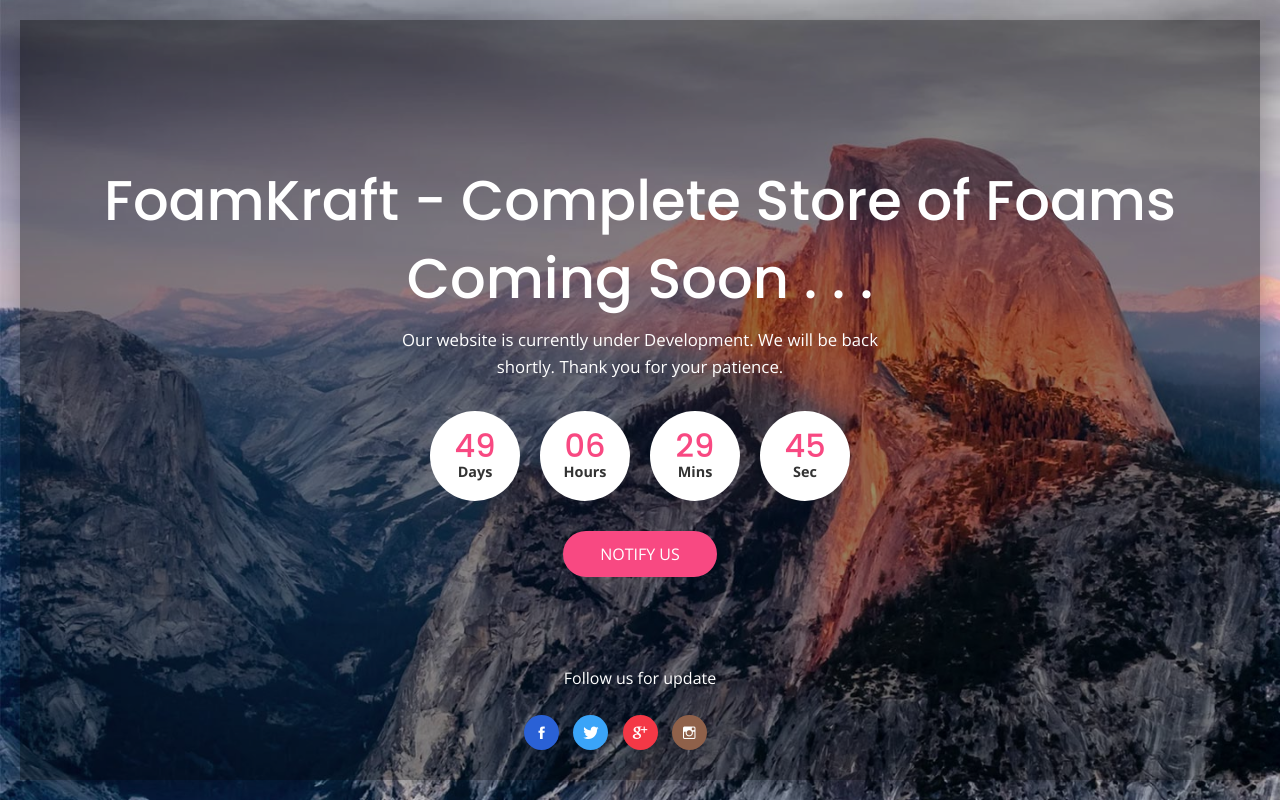
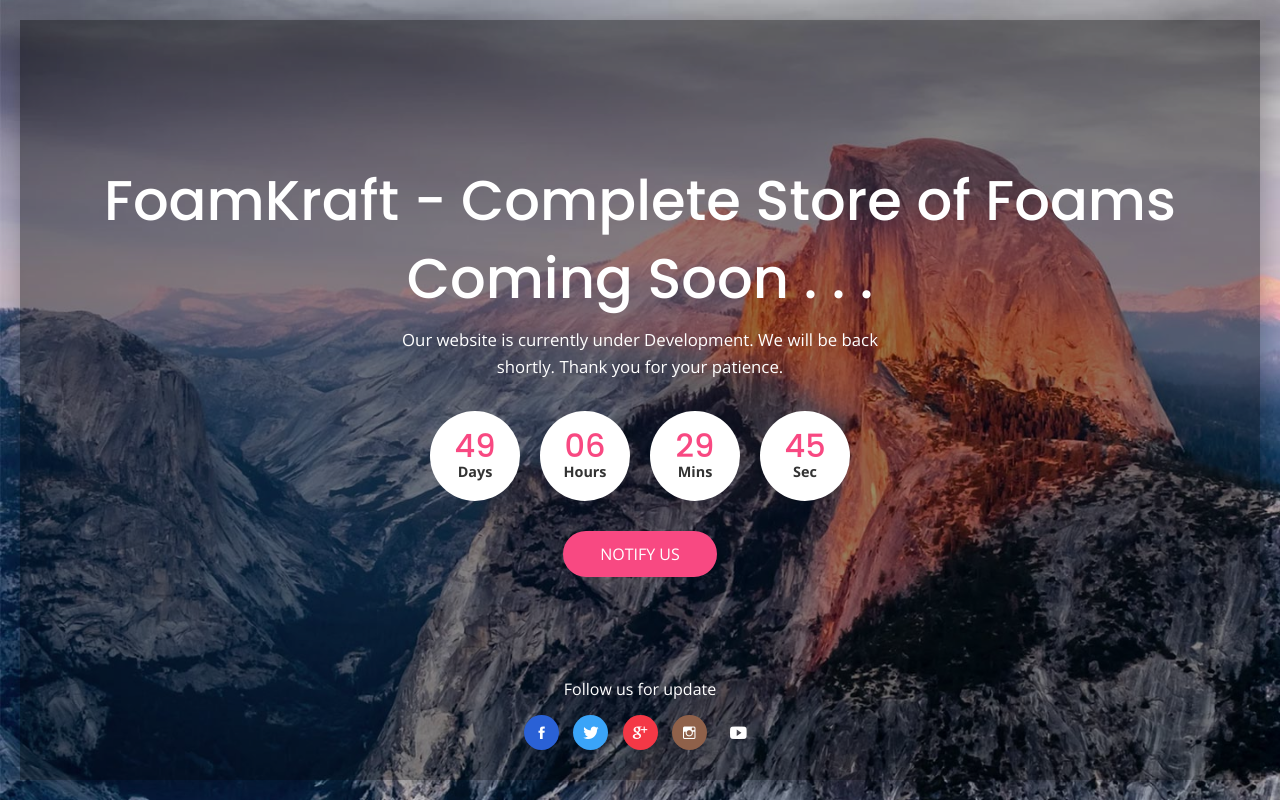
Before and after one commit to foamkraft/website, a plain HTML site: page index.html in a window 1280 px wide. Drawn offline with nearby package versions, Linux system fonts and the light colour scheme; files whose address does not match are found by name.

Commit message:
Update index.html

```diff
--- a/index.html
+++ b/index.html
@@ -56,7 +56,7 @@
 						<li><a href="#"><i class="ion-social-twitter"></i></a></li>
 						<li><a href="#"><i class="ion-social-googleplus"></i></a></li>
 						<li><a href="#"><i class="ion-social-instagram-outline"></i></a></li>
-						<li><a href="#"><i class="fa fa-youtube-play"></i></a></li>
+						<li><a href="#"><i class="ion-social-youtube"></i></a></li>
 					</ul>
 
 				</div><!-- display-table -->
```
